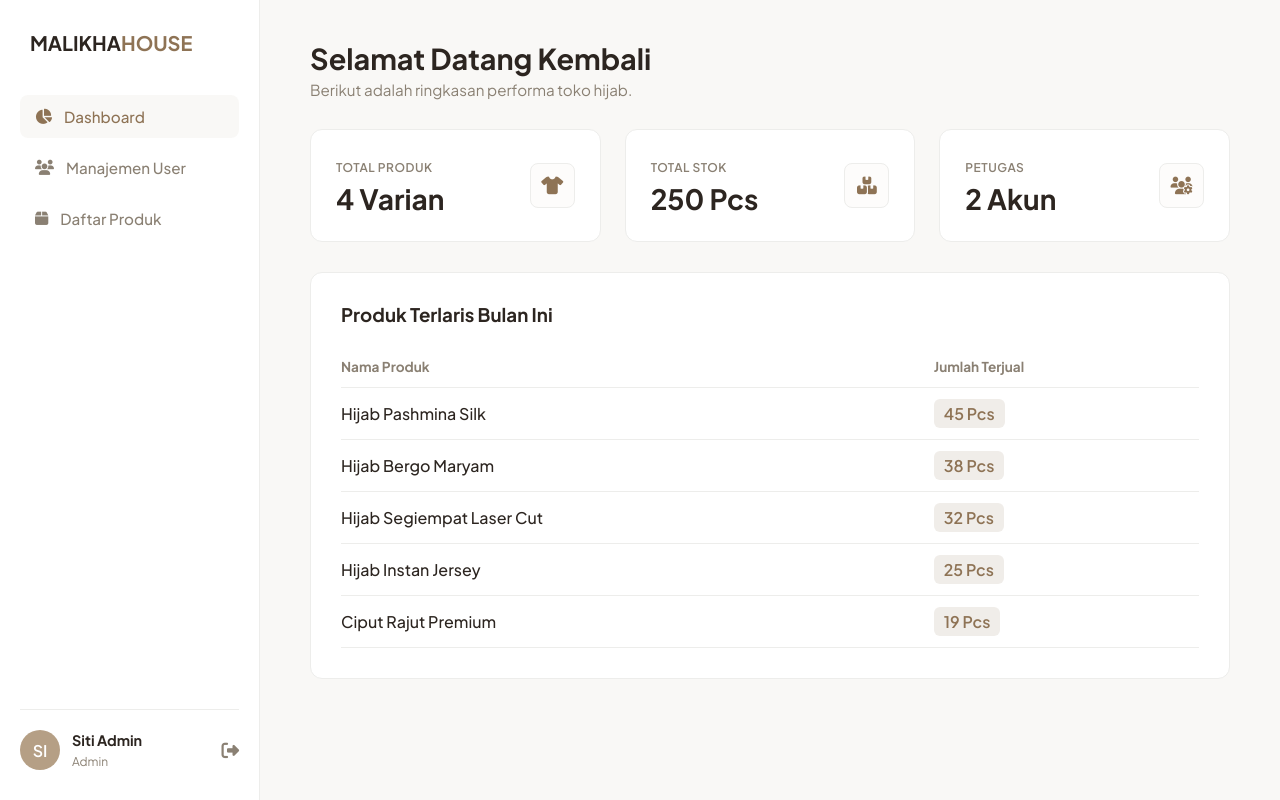
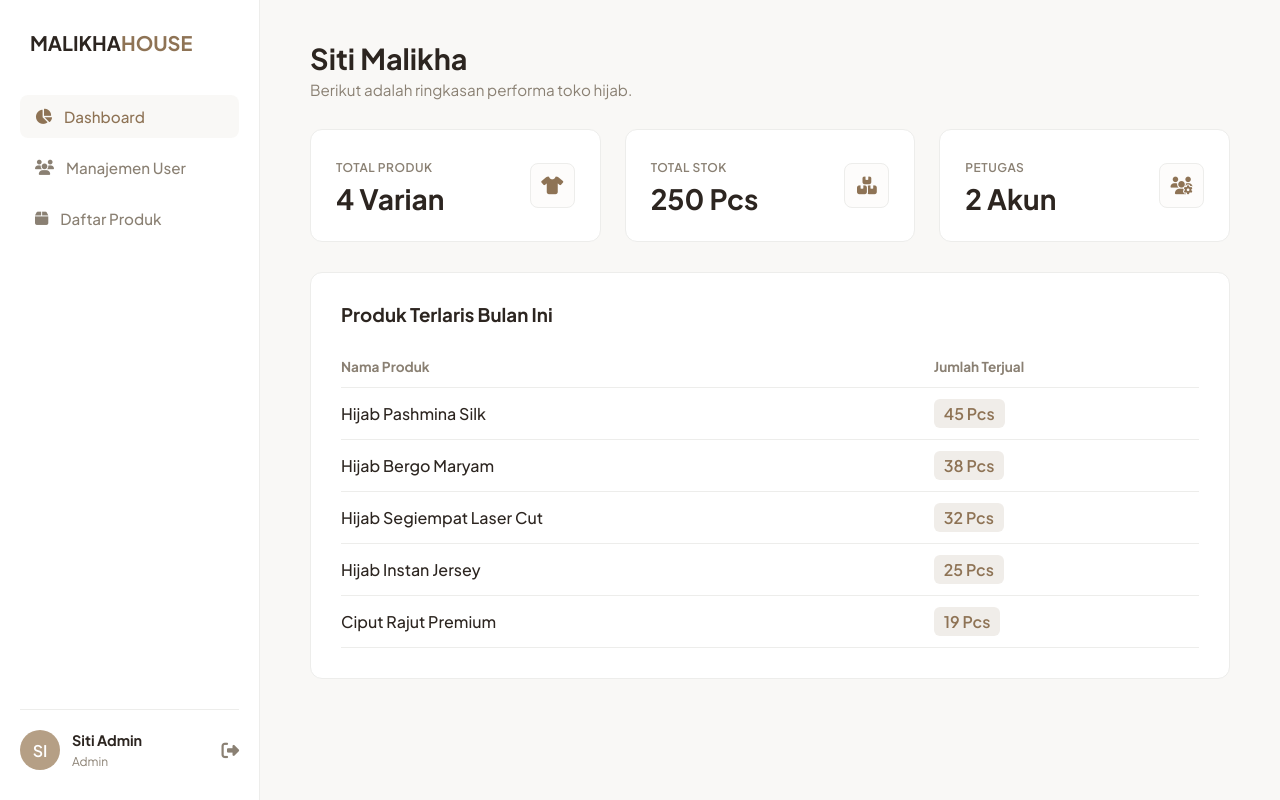
Before and after one commit to Icha-aa/UAS-2388010001, a PHP site: page /dashboard.php in a window 1280 px wide. Run offline with PHP 8.4, Linux system fonts and the light colour scheme; a user stored in the database is signed in; data comes from the database, SQL or seed files in the repository.

Commit message:
dashboard

```diff
--- a/dynamic-app/dashboard.php
+++ b/dynamic-app/dashboard.php
@@ -88,7 +88,7 @@ $produk_terlaris = [
 
     <div class="main-content">
         <div class="welcome-header">
-            <h2>Selamat Datang Kembali</h2>
+            <h2>Siti Malikha</h2>
             <p>Berikut adalah ringkasan performa toko hijab.</p>
         </div>
 
```
